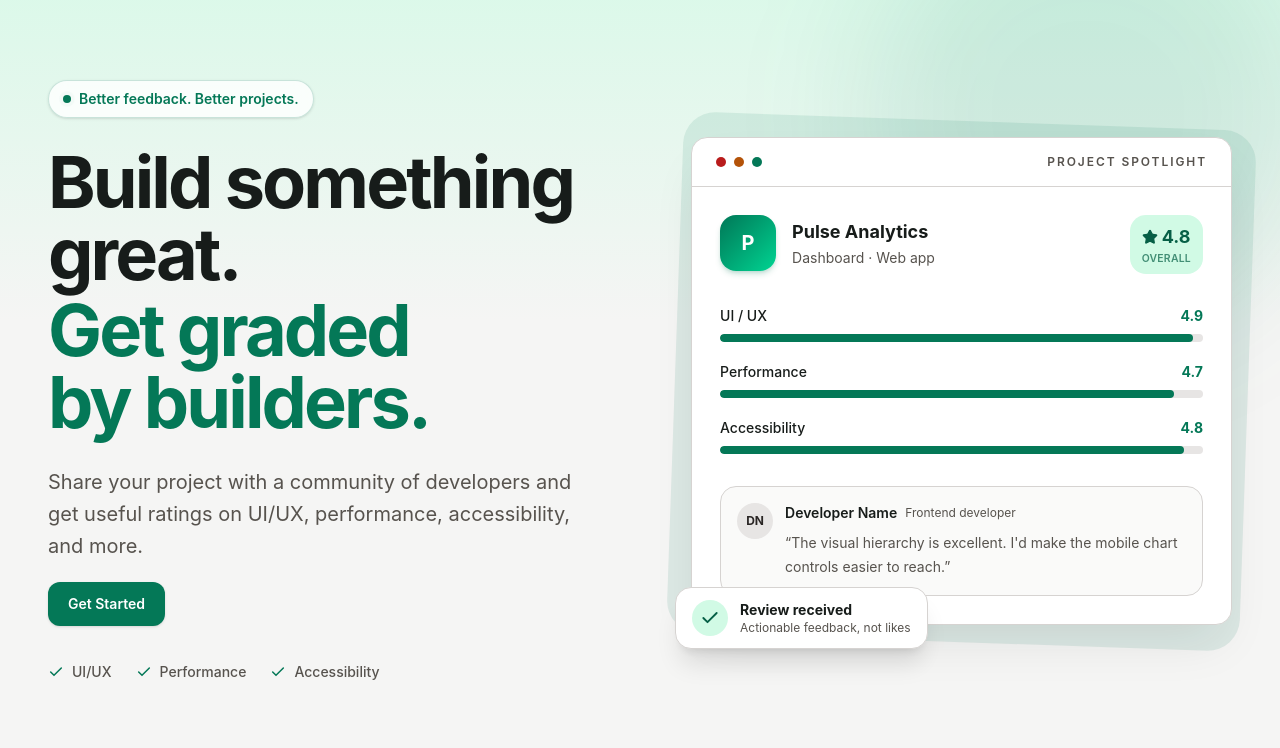
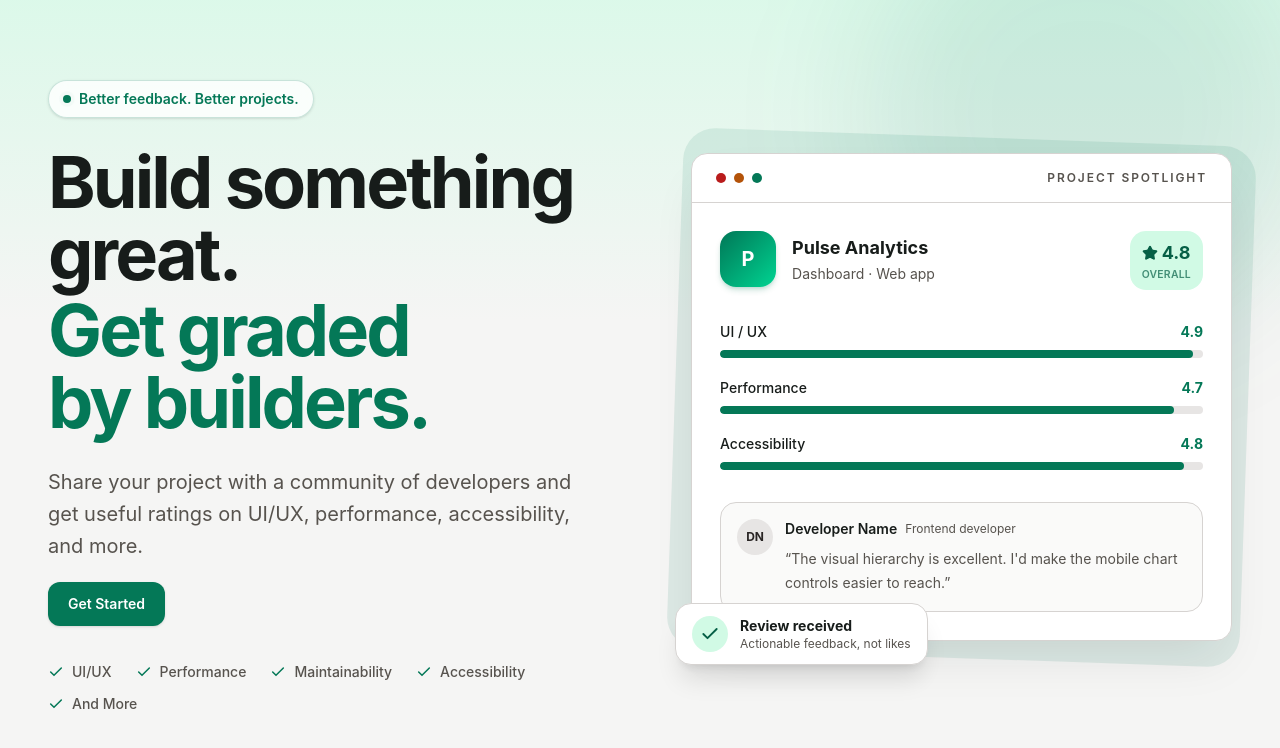
Before and after one commit to TomerP750/DevGrades, a React (Vite) app in the folder frontend/: page / in a window 1280 px wide. Shown: the top 748 px of the page. Built offline with nearby package versions, Linux system fonts and the light colour scheme.

Commit message:
Update HeroContent.tsx

```diff
--- a/frontend/src/home/components/hero/HeroContent.tsx
+++ b/frontend/src/home/components/hero/HeroContent.tsx
@@ -1,7 +1,7 @@
-import { ArrowRight, Check } from "lucide-react";
+import { Check } from "lucide-react";
 import { Button } from "../../../shared/ui/Button";
 
-const reviewCategories = ["UI/UX", "Performance", "Accessibility"];
+const reviewCategories = ["UI/UX", "Performance", "Maintainability", "Accessibility", "And More"];
 
 export function HeroContent() {
   return (
```
